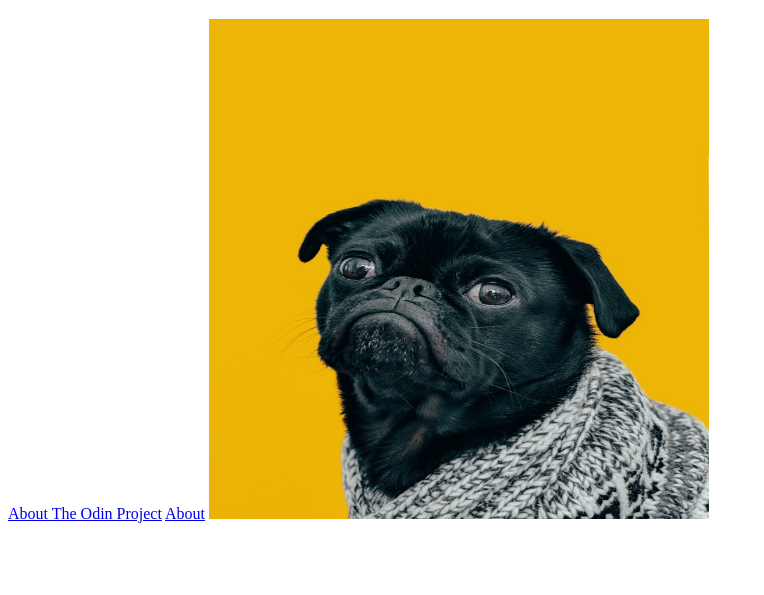
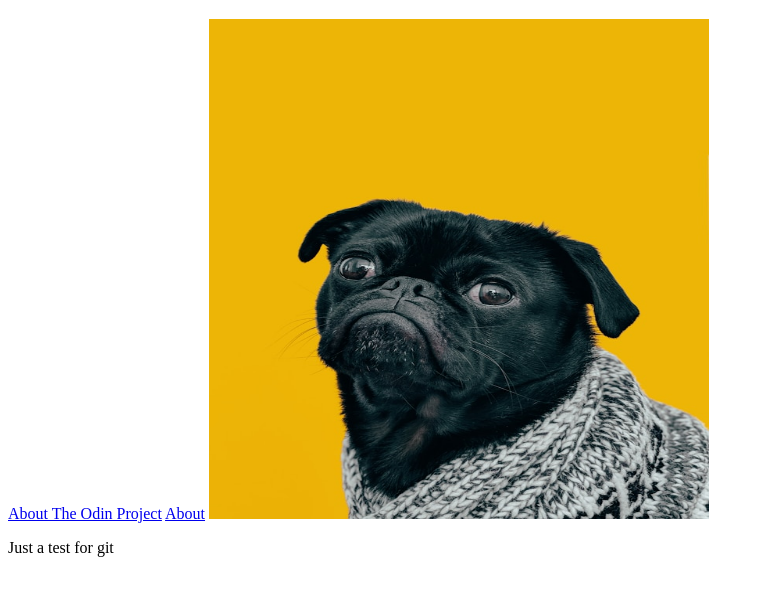
Before and after one commit to j-stolf/odinlinksandimages, a plain HTML site: page index.html in a window 1280 px wide. Shown: the part 61-656 px from the top of the page, without its empty margins (0-764 px from the left). Drawn offline with Linux system fonts and the light colour scheme.

Commit message:
added paragrpah text to both about.html and index.html for practice

```diff
--- a/index.html
+++ b/index.html
@@ -11,5 +11,6 @@
         <a href="./pages/about.html">About</a>
 
         <img src="./images/dog.jpg" alt="dog" height="500" width="500">
+        <p>Just a test for git</p>
     </body>
 </html>
```
Also changed, not shown: pages/about.html (+1 -0 lines).
